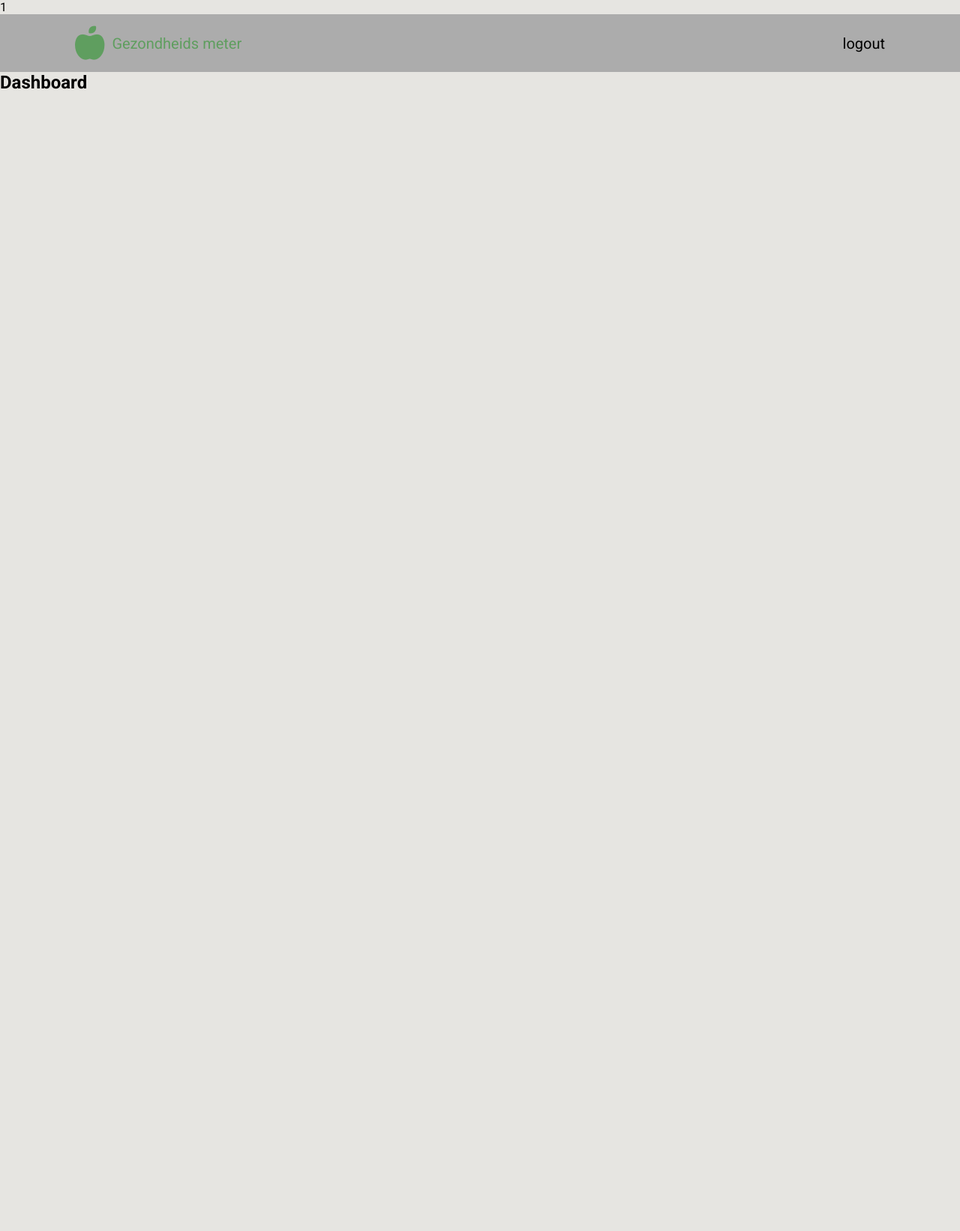
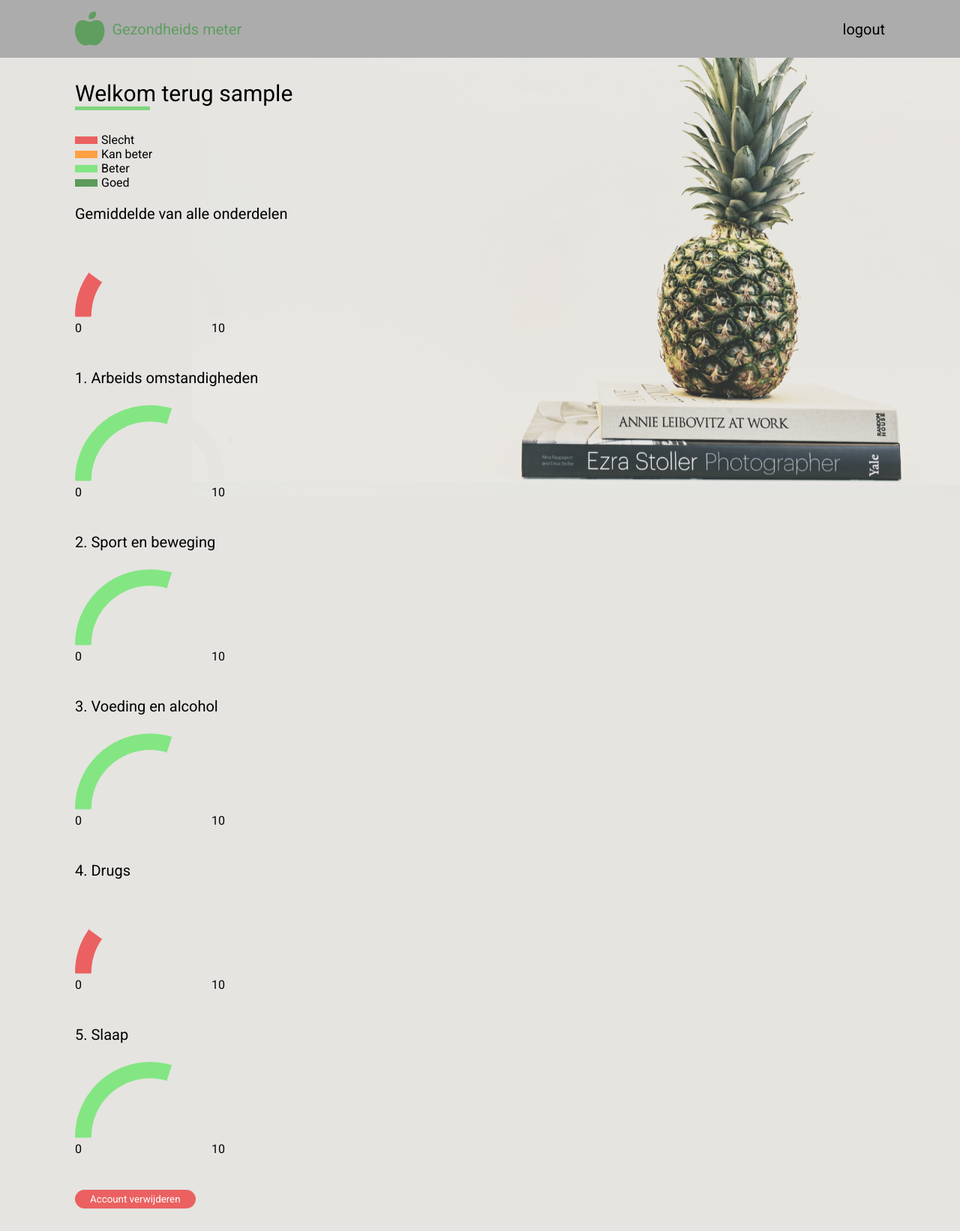
Before and after one commit to RheimerVanDijk/Gezondheidsmeter, a PHP site: page /Dashboard.php in a window 1280 px wide. Shown: the whole page at 75% size. Before the commit the page ends 119 px from the top, so only its background shows below. Run offline with PHP 8.4, Linux system fonts and the light colour scheme; the visitor is signed in with stand-in values (Sample User, id 1); some libraries are stand-ins or nearby versions.

Commit message:
added charts and chart logic to dashboard

```diff
--- a/Dashboard.php
+++ b/Dashboard.php
@@ -1,7 +1,6 @@
 <?php
   if(!isset($_SESSION)) session_start();
   require_once('src/layout/header.php');
-  echo $_SESSION["loggedIn"];
 ?>
 <?php if($_SESSION['loggedIn']) { ?>
 <nav>
@@ -13,12 +12,109 @@
     <a href="logout.php">logout</a>
   </div>
 </nav>
-<div class="content">
+<div class="content dashbaordPage">
+  <img class="background" src="src/images/background_image.jpg" alt="">
+  <div class="container container-left ">
+    <div class="header">
+      <p>Welkom terug <?php echo $_SESSION['username'] ?></p>
+      <div class="line"></div>
+    </div>
+    <div class="colors">
+      <div class="bad">
+        <div class="box"></div>
+        <p>Slecht</p>
+      </div>
+      <div class="mwah">
+        <div class="box"></div>
+        <p>Kan beter</p>
+      </div>
+      <div class="better">
+        <div class="box"></div>
+        <p>Beter</p>
+      </div>
+      <div class="good">
+        <div class="box"></div>
+        <p>Goed</p>
+      </div>
+    </div>
+    <div class="chart-section">
+      <div class="title">
+        <p>Gemiddelde van alle onderdelen</p>
+      </div>
+      <div class="chart">
+        <canvas id="averageChart" width="200" height="200"></canvas>
+        <div class="text">
+          <p>0</p>
+          <p>10</p>
+        </div>
+      </div>
+    </div>
+    <div class="chart-section">
+      <div class="title">
+        <p>1. Arbeids omstandigheden</p>
+      </div>
+      <div class="chart">
+        <canvas id="workChart" width="200" height="200"></canvas>
+        <div class="text">
+          <p>0</p>
+          <p>10</p>
+        </div>
+      </div>
+    </div>
+    <div class="chart-section">
+      <div class="title">
+        <p>2. Sport en beweging</p>
+      </div>
+      <div class="chart">
+        <canvas id="sportChart" width="200" height="200"></canvas>
+        <div class="text">
+          <p>0</p>
+          <p>10</p>
+        </div>
+      </div>
+    </div>
+    <div class="chart-section">
+      <div class="title">
+        <p>3. Voeding en alcohol</p>
+      </div>
+      <div class="chart">
+        <canvas id="foodChart" width="200" height="200"></canvas>
+        <div class="text">
+          <p>0</p>
+          <p>10</p>
+        </div>
+      </div>
+    </div>
+    <div class="chart-section">
+      <div class="title">
+        <p>4. Drugs</p>
+      </div>
+      <div class="chart">
+        <canvas id="drugsChart" width="200" height="200"></canvas>
+        <div class="text">
+          <p>0</p>
+          <p>10</p>
+        </div>
+      </div>
+    </div>
+    <div class="chart-section">
+      <div class="title">
+        <p>5. Slaap</p>
+      </div>
+      <div class="chart">
+        <canvas id="sleepChart" width="200" height="200"></canvas>
+        <div class="text">
+          <p>0</p>
+          <p>10</p>
+        </div>
+      </div>
+    </div>
+    <div class="removeAccount">
+      <a><button>Account verwijderen</button></a>
+    </div>
+  </div>
 
-    <div class="header">
-    <h2>Dashboard</h2>
-    </div>
 </div>
 
-<?php } else { header("Location: index.php"); } ?>
+<?php } ?>
 <?php require_once('src/layout/footer.php') ?>
--- /dev/null
+++ b/css/dashboard.css
@@ -0,0 +1,83 @@
+.dashbaordPage .header {
+  font-size: 30px;
+  margin-bottom: 30px;
+  margin-top: 30px;
+}
+
+.dashbaordPage .header .line {
+  width: 100px;
+  height: 5px;
+  background-color: #7ed67e;
+}
+
+.chart-section {
+  position: relative;
+  margin-bottom: 20px;
+}
+
+.chart-section .title {
+  font-size: 20px;
+}
+
+.chart-section .chart {
+  position: relative;
+  margin-top: -25px;
+  max-width: 200px;
+}
+
+.chart-section .chart .text {
+  position: absolute;
+  display: flex;
+  justify-content: space-between;
+  width: 100%;
+  bottom: 25px;
+}
+
+.dashbaordPage .removeAccount button {
+  border: none;
+  color: white;
+  padding: 5px 20px;
+  border-radius: 20px;
+  background-color: #eb6161;
+}
+
+.colors {
+  display: flex;
+  flex-direction: column;
+  align-items: flex-start;
+  margin-bottom: 20px;
+}
+
+.colors div {
+  display: flex;
+  align-items: center;
+  justify-content: center;
+}
+
+.colors .bad .box {
+  width: 30px;
+  height: 10px;
+  background-color: rgb(235, 97, 97);
+  margin-right: 5px;
+}
+
+.colors .mwah .box {
+  width: 30px;
+  height: 10px;
+  background-color: rgb(255, 161, 67);
+  margin-right: 5px;
+}
+
+.colors .better .box {
+  width: 30px;
+  height: 10px;
+  background-color: rgb(131, 230, 131);
+  margin-right: 5px;
+}
+
+.colors .good .box {
+  width: 30px;
+  height: 10px;
+  background-color: rgb(92, 155, 92);
+  margin-right: 5px;
+}
--- a/css/main.css
+++ b/css/main.css
@@ -2,6 +2,7 @@
 @import "nav.css";
 @import "login.css";
 @import "register.css";
+@import "dashboard.css";
 
 * {
   padding: 0;
@@ -11,7 +12,7 @@
 }
 
 body {
-  background-color: #e6e5e1;
+  background-color: rgb(229, 228, 224);
 }
 
 .content {
@@ -29,12 +30,22 @@ body {
 }
 
 .container {
-  height: calc(100vh - 77px);
+  min-height: calc(100vh - 77px);
+  padding: 0px 100px;
+  position: relative;
+  z-index: 100;
+  padding-bottom: 30px;
+}
+
+.container-center {
   display: flex;
   align-items: center;
-  padding: 0px 100px;
-  position: relative;
-  z-index: 999;
+}
+
+.container-left {
+  display: flex;
+  flex-direction: column;
+  align-items: flex-start;
 }
 
 a {
--- a/css/nav.css
+++ b/css/nav.css
@@ -7,7 +7,7 @@ nav {
   padding: 0px 100px;
   background-color: rgb(172, 172, 172);
   position: fixed;
-  z-index: 20;
+  z-index: 9999;
 }
 
 nav .links {
--- a/index.php
+++ b/index.php
@@ -1,7 +1,6 @@
 <?php
   if(!isset($_SESSION)) session_start();
   require_once('src/layout/header.php');
-  echo $_SESSION["loggedIn"];
 ?>
 <nav>
   <div class="links">
--- a/login.php
+++ b/login.php
@@ -15,7 +15,7 @@
 </nav>
 <div class="content">
   <img class="background" src="src/images/background_image.jpg" alt="">
-  <div class="container">
+  <div class="container container-center">
     <div class="loginCard">
       <div class="title">
         <p>Login bij de gezondheid meter</p>
--- a/register.php
+++ b/register.php
@@ -15,7 +15,7 @@
 </nav>
 <div class="content">
     <img class="background" src="src/images/background_image.jpg" alt="">
-    <div class="container">
+    <div class="container container-center">
         <div class="registerCard">
         <div class="title">
             <p>Registreren bij de gezondheid meter</p>
--- a/src/classes/userClass.php
+++ b/src/classes/userClass.php
@@ -6,7 +6,7 @@
       try {
         $connection = (new DB)->connect();
 
-        $stm = $connection->prepare('SELECT id, email,password from users WHERE email = ?');
+        $stm = $connection->prepare('SELECT id, email,username ,password from users WHERE email = ?');
 
         $stm->execute([$email]);
         $result = $stm->fetch();
--- /dev/null
+++ b/src/js/charts/averageChart.js
@@ -0,0 +1,40 @@
+let ctx = document.querySelector("#averageChart").getContext("2d");
+
+let result = 2;
+let max = 10 - result;
+
+let color = colorPickerChart(result);
+
+let averageDonut = new Chart(ctx, {
+  type: "doughnut",
+  data: {
+    labels: ["Temperature in C°", "placeholder"],
+    datasets: [
+      {
+        label: "temperature",
+        data: [result, max],
+        backgroundColor: color,
+        borderColor: color,
+        hoverBackgroundColor: color,
+        hoverBorderColor: color,
+      },
+    ],
+  },
+  options: {
+    legend: {
+      display: false,
+    },
+    tooltips: {
+      enabled: false,
+    },
+    maintainAspectRatio: false,
+    responsive: false,
+    cutoutPercentage: 80,
+    rotation: 1 * Math.PI,
+    circumference: 0.995 * Math.PI,
+    ticks: {
+      beginAtZero: true,
+      max: 10,
+    },
+  },
+});
--- /dev/null
+++ b/src/js/charts/drugsChart.js
@@ -0,0 +1,40 @@
+let ctxDrugs = document.querySelector("#drugsChart").getContext("2d");
+
+let drugsResult = 2;
+let drugsMax = 10 - drugsResult;
+
+let drugsColor = colorPickerChart(drugsResult);
+
+let drugsDonut = new Chart(ctxDrugs, {
+  type: "doughnut",
+  data: {
+    labels: ["Temperature in C°", "placeholder"],
+    datasets: [
+      {
+        label: "temperature",
+        data: [drugsResult, drugsMax],
+        backgroundColor: drugsColor,
+        borderColor: drugsColor,
+        hoverBackgroundColor: drugsColor,
+        hoverBorderColor: drugsColor,
+      },
+    ],
+  },
+  options: {
+    legend: {
+      display: false,
+    },
+    tooltips: {
+      enabled: false,
+    },
+    maintainAspectRatio: false,
+    responsive: false,
+    cutoutPercentage: 80,
+    rotation: 1 * Math.PI,
+    circumference: 0.995 * Math.PI,
+    ticks: {
+      beginAtZero: true,
+      max: 10,
+    },
+  },
+});
--- /dev/null
+++ b/src/js/charts/foodChart.js
@@ -0,0 +1,40 @@
+let ctxFood = document.querySelector("#foodChart").getContext("2d");
+
+let foodResult = 6;
+let foodMax = 10 - foodResult;
+
+let foodColor = colorPickerChart(foodResult);
+
+let foodDonut = new Chart(ctxFood, {
+  type: "doughnut",
+  data: {
+    labels: ["Temperature in C°", "placeholder"],
+    datasets: [
+      {
+        label: "temperature",
+        data: [foodResult, foodMax],
+        backgroundColor: foodColor,
+        borderColor: foodColor,
+        hoverBackgroundColor: foodColor,
+        hoverBorderColor: foodColor,
+      },
+    ],
+  },
+  options: {
+    legend: {
+      display: false,
+    },
+    tooltips: {
+      enabled: false,
+    },
+    maintainAspectRatio: false,
+    responsive: false,
+    cutoutPercentage: 80,
+    rotation: 1 * Math.PI,
+    circumference: 0.995 * Math.PI,
+    ticks: {
+      beginAtZero: true,
+      max: 10,
+    },
+  },
+});
--- /dev/null
+++ b/src/js/charts/workChart.js
@@ -0,0 +1,40 @@
+let ctxWork = document.querySelector("#workChart").getContext("2d");
+
+let workResult = 6;
+let workMax = 10 - workResult;
+
+let workColor = colorPickerChart(workResult);
+
+let workDonut = new Chart(ctxWork, {
+  type: "doughnut",
+  data: {
+    labels: ["Temperature in C°", "placeholder"],
+    datasets: [
+      {
+        label: "temperature",
+        data: [workResult, workMax],
+        backgroundColor: workColor,
+        borderColor: workColor,
+        hoverBackgroundColor: workColor,
+        hoverBorderColor: workColor,
+      },
+    ],
+  },
+  options: {
+    legend: {
+      display: false,
+    },
+    tooltips: {
+      enabled: false,
+    },
+    maintainAspectRatio: false,
+    responsive: false,
+    cutoutPercentage: 80,
+    rotation: 1 * Math.PI,
+    circumference: 0.995 * Math.PI,
+    ticks: {
+      beginAtZero: true,
+      max: 10,
+    },
+  },
+});
--- a/src/js/globalFunctions.js
+++ b/src/js/globalFunctions.js
@@ -9,3 +9,15 @@ function checkElement(element) {
     return true;
   }
 }
+
+function colorPickerChart(result) {
+  if (result < 2.5 && result >= 0) {
+    return ["rgb(235, 97, 97)", "rgb(229, 228, 224)"];
+  } else if (result < 5 && result >= 2.5) {
+    return ["rgb(255, 161, 67)", "rgb(229, 228, 224)"];
+  } else if (result < 7.5 && result >= 5) {
+    return ["rgb(131, 230, 131)", "rgb(229, 228, 224)"];
+  } else if (result <= 10 && result >= 7.5) {
+    return ["rgb(92, 155, 92)", "rgb(229, 228, 224)"];
+  }
+}
--- a/src/js/jsLoader.js
+++ b/src/js/jsLoader.js
@@ -18,6 +18,12 @@ function scriptLoader(path, callback) {
 
 // js files
 scriptLoader("src/js/globalFunctions.js");
+scriptLoader("src/js/charts/averageChart.js");
+scriptLoader("src/js/charts/drugsChart.js");
+scriptLoader("src/js/charts/foodChart.js");
+scriptLoader("src/js/charts/sleepChart.js");
+scriptLoader("src/js/charts/sportChart.js");
+scriptLoader("src/js/charts/workChart.js");
 
 // api files
 scriptLoader("src/api/registerAPI.js");
--- a/src/layout/header.php
+++ b/src/layout/header.php
@@ -6,6 +6,7 @@
   <script src="https://kit.fontawesome.com/67bd798144.js" crossorigin="anonymous"></script>
   <link rel="stylesheet" href="css/main.css">
   <script defer src="src/js/jsLoader.js"></script>
+  <script src="https://cdn.jsdelivr.net/npm/chart.js@2/dist/Chart.min.js"></script>
   <title>Gezondheids meter</title>
 </head>
 <body>
--- a/src/post/login.php
+++ b/src/post/login.php
@@ -8,7 +8,8 @@ if(isset($_POST['login'])) {
   if (property_exists($userData, 'password')) {
     if(password::verify($userData->password, $password)) {
       $_SESSION['loggedIn'] = true;
-      $_SESSION['username'] = $email;
+      $_SESSION['email'] = $email;
+      $_SESSION['username'] = $userData->username;
       $_SESSION['userId'] = $userData->id;
       // unset ($_SESSION['loggedIn'];
       // session_destroy ();
```
Also changed, not shown: src/js/charts/sleepChart.js (added, +40 -0 lines), src/js/charts/sportChart.js (added, +40 -0 lines).
